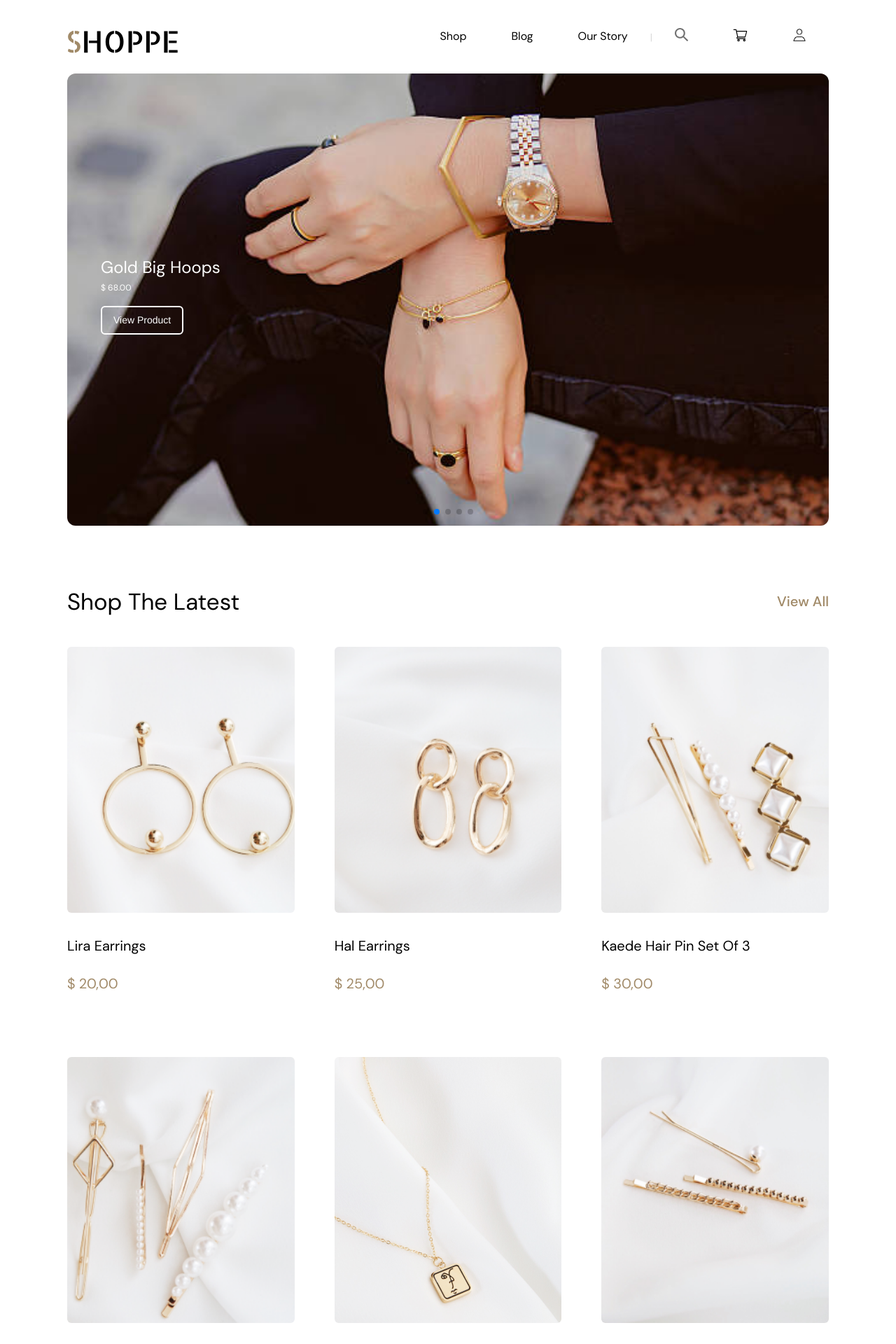
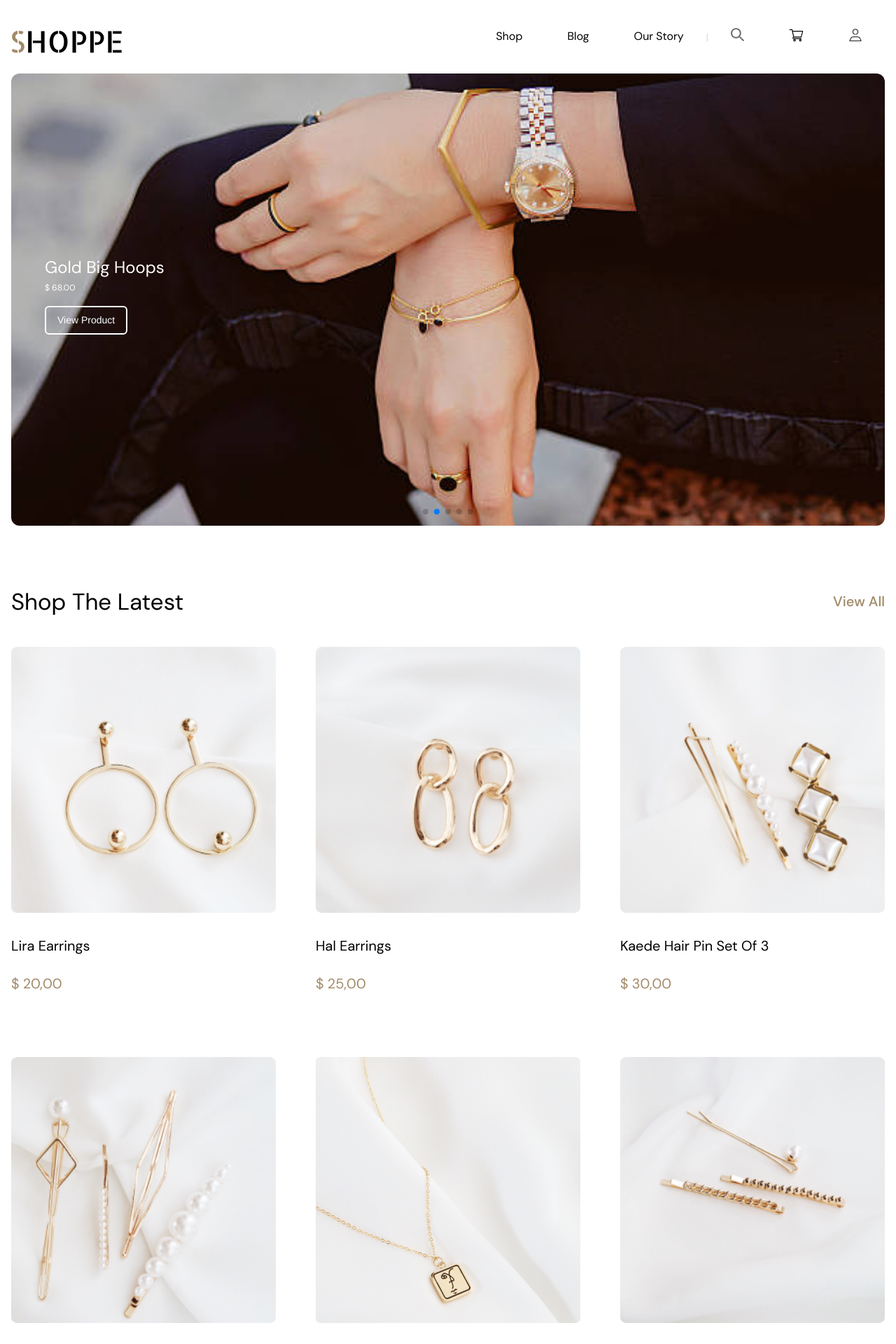
Before and after one commit to franciscomoncadab/shoppe-tailwind, a React (Create React App) app: page / in a window 1280 px wide. Shown: the top 1920 px of the page at 70% size. Built offline with nearby package versions, Linux system fonts and the light colour scheme.

Commit message:
fixed style safari

```diff
--- a/src/App.tsx
+++ b/src/App.tsx
@@ -4,7 +4,7 @@ import MainRouter from "./components/mainRouter/MainRouter";
 
 function App() {
   return (
-    <div className="mx-auto sm:mx-0 sm:px-[96px]">
+    <div className="mx-auto sm:w-[1248px]">
       <MainRouter />
     </div>
   );
--- a/src/assets/scss/others/_carousel.scss
+++ b/src/assets/scss/others/_carousel.scss
@@ -34,7 +34,7 @@
 
    .swiper-slide img {
      display: block;
-     width: 100%;
+     width: 98%;
      height: 422px;
      object-fit: cover;
      border-radius: 8px;
@@ -46,23 +46,9 @@
      }
 
      @media (min-width: 1280px) {
+      width: 1248px;
       height: 646px;
       border-radius: 12px;
      }
 
-     @media (min-width: 1820px) {
-      height: 700px;
-      border-radius: 14px;
-     }
-
-     @media (min-width: 2200px) {
-      height: 760px;
-      border-radius: 16px;
-     }
-
-     @media (min-width: 3070px) {
-      height: 845px;
-      border-radius: 18px;
-     }
-
    }
--- a/src/assets/scss/others/_products.scss
+++ b/src/assets/scss/others/_products.scss
@@ -21,18 +21,12 @@
         @apply
         grid
         grid-cols-2
-        sm:grid
         sm:grid-cols-3
         ml:justify-items-center
         mb-5
         gap-2
         sm:gap-y-[86px]
-        sm:gap-x-[57px]
-        ml:gap-x-[282px]
-        lg:gap-y-[160px]
-        lg:gap-x-[610px]
-        xxl:gap-x-[1280px]
-        xxl:gap-y-[300px];
+        sm:gap-x-[57px];
 
         &-img{
           @apply
```
